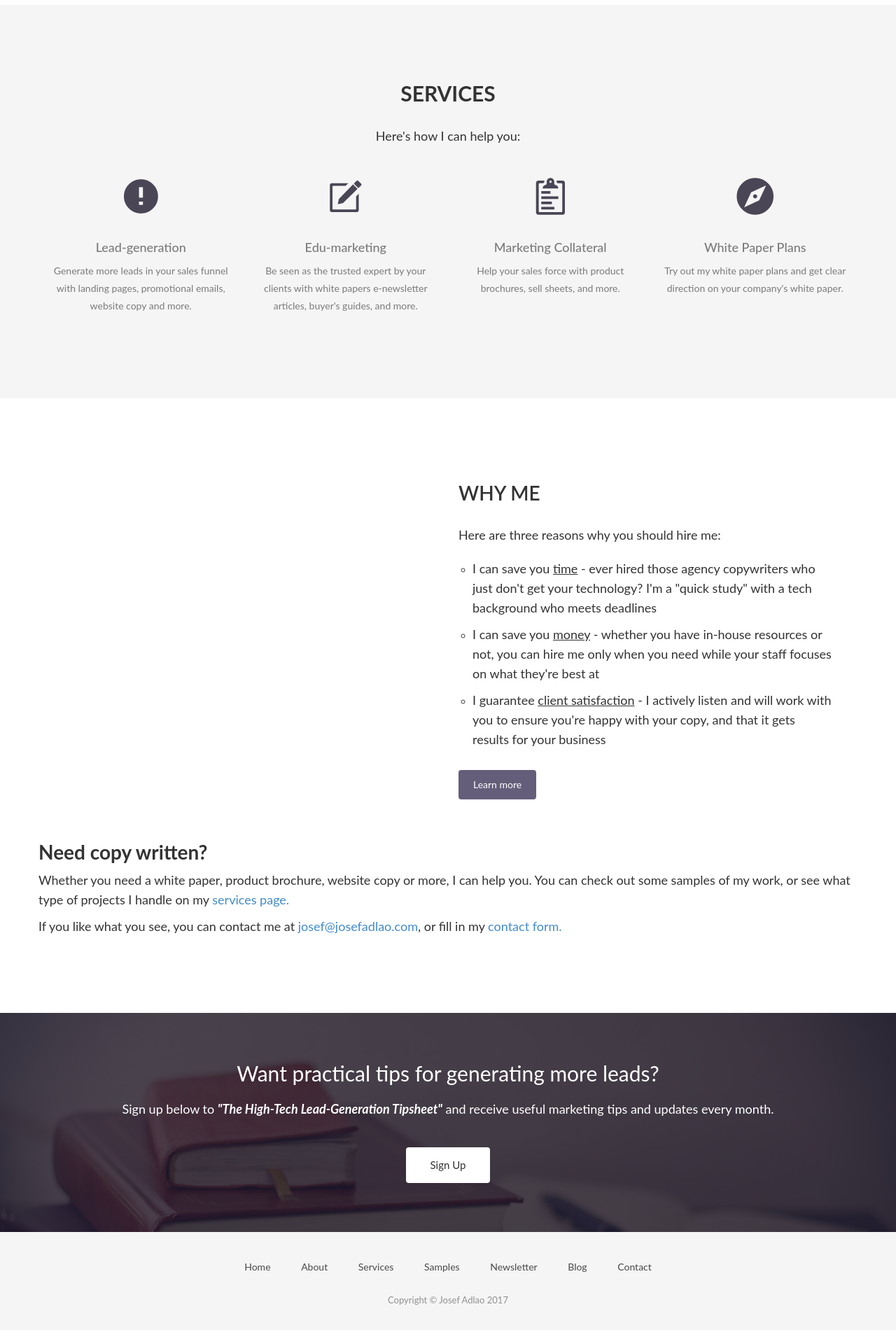
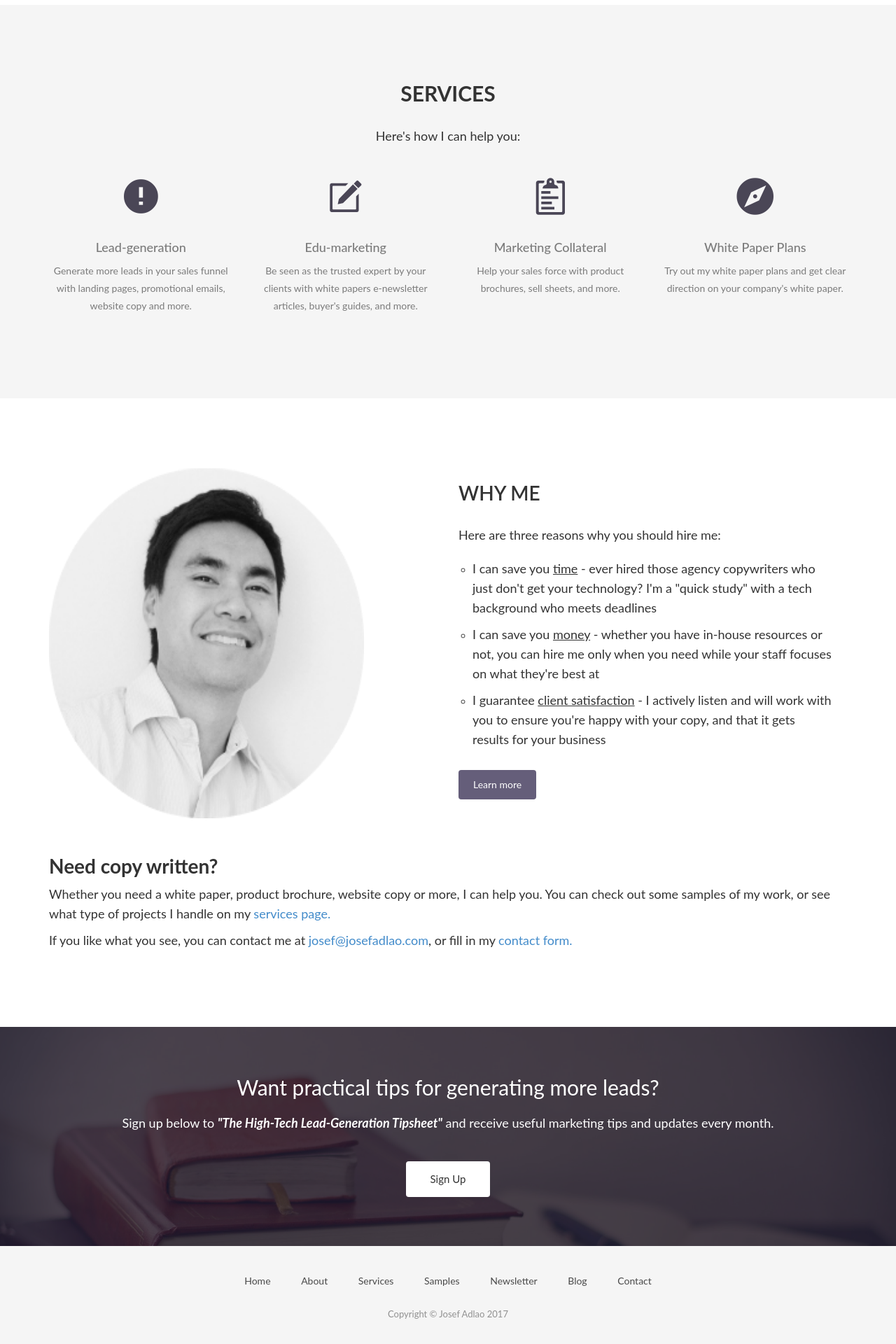
Before and after one commit to jadlaocopy/jadlaocopy.github.io, a Jekyll site: the page built from index.html, in a window 1280 px wide. Shown: the part 1501-3421 px from the top of the page at 70% size. Built offline with Jekyll 4.4.1, drawn with Linux system fonts in a browser that asks for light colours; nearby versions of some CDN libraries; some web fonts are replaced.

Commit message:
added image

```diff
--- a/index.html
+++ b/index.html
@@ -96,7 +96,12 @@ permalink: /
 <section id="feature">
 <div class="container">
   <div class="row">
-    <div class="col-md-6 col-md-offset-6">
+
+    <div class="col-md-6">
+      <img src="img/profile.png" alt="me" height="500" width="450">
+
+    </div>
+    <div class="col-md-6">
       <h2>WHY ME</h2>
       <p>Here are three reasons why you should hire me:</p>
       <ul>
@@ -108,12 +113,12 @@ permalink: /
       <a href="/about/" class="btn btn-view-works">Learn more</a>
       <br><br><br><br>
     </div>
+    </div>
       <div class="block">
           <h3><b>Need copy written?</b></h3>
             <p>Whether you need a white paper, product brochure, website copy or more, I can help you. You can check out some samples of my work, or see what type of projects I handle on my <a href="/services/">services page.</a></p>
 
             <p>If you like what you see, you can contact me at <a href="mailto:josef@josefadlao.com">josef@josefadlao.com</a>, or fill in my <a href="/contact/">contact form.</a></p>
-    </div>
   </div>
 </div>
 </section>
```
Also changed, not shown: img/profile.png (added), 2 other files.
